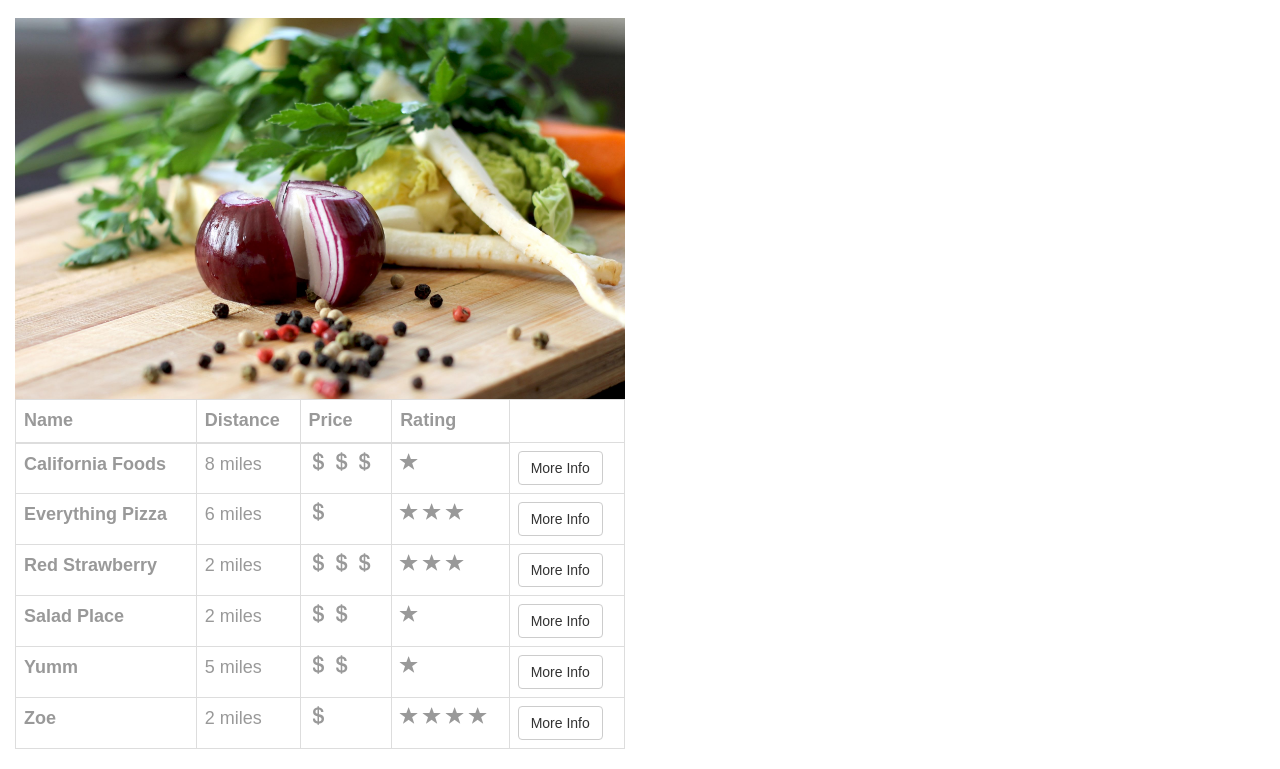
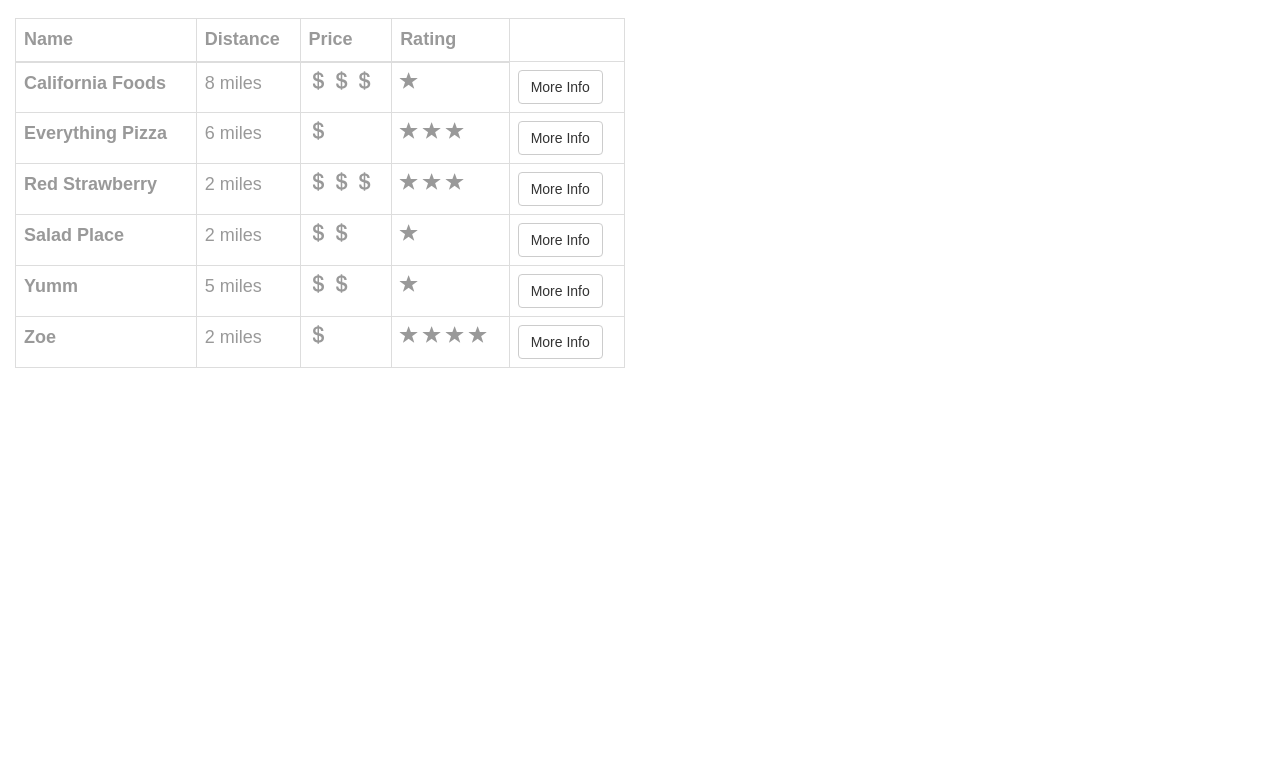
Before and after one commit to Klammertime/businessReviewJSAJAX, a plain HTML site: page index.html in a window 1280 px wide. Shown: the part 54-823 px from the top of the page. After the commit the page ends 800 px from the top, so only its background shows below. Drawn offline with nearby package versions, Linux system fonts and the light colour scheme.

Commit message:
Update 2016-04-11T22:54:50.025Z

```diff
--- a/index.html
+++ b/index.html
@@ -33,7 +33,6 @@
     <div class="container-fluid">
         <div class="row">
             <div class="col-md-6">
-                <img class="img-responsive" src="img/salad.jpg">
                 <table class="table table-bordered" id="business">
                     <thead>
                         <tr>
```
